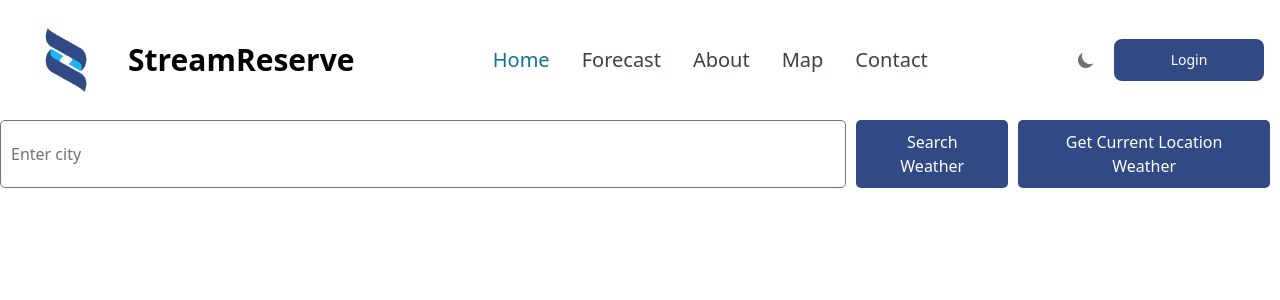
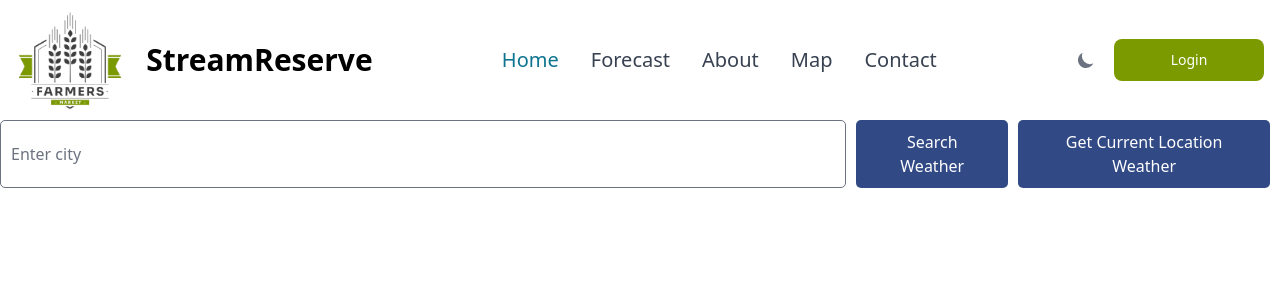
Before and after one commit to ShehanGit/Agricultural-weather-forecasting-System, a React (Create React App) app in the folder frontend/weatherforecastingsystem/: page / in a window 1280 px wide. Shown: the top 300 px of the page. Built offline with nearby package versions, Linux system fonts and the light colour scheme.

Commit message:
run repository again after reset laptop

```diff
--- a/frontend/weatherforecastingsystem/package.json
+++ b/frontend/weatherforecastingsystem/package.json
@@ -9,10 +9,10 @@
     "@testing-library/react": "^13.4.0",
     "@testing-library/user-event": "^13.5.0",
     "axios": "^1.7.2",
-    "flowbite-react": "^0.10.1",
+    "flowbite-react": "^0.10.2",
     "react": "^18.3.1",
     "react-dom": "^18.3.1",
-    "react-router-dom": "^6.25.1",
+    "react-router-dom": "^6.26.2",
     "react-scripts": "5.0.1",
     "web-vitals": "^2.1.4"
   },
--- a/frontend/weatherforecastingsystem/src/components/NavBar.jsx
+++ b/frontend/weatherforecastingsystem/src/components/NavBar.jsx
@@ -1,7 +1,7 @@
 import React from 'react';
 import { Button, Navbar, DarkThemeToggle, useThemeMode } from "flowbite-react";
 import { useNavigate } from 'react-router-dom';
-import logo from '../Images/Logo.png';
+import logo from '../Images/Logo2.png';
 
 const NavBar = () => {
   const navigate = useNavigate();
@@ -23,7 +23,7 @@ const NavBar = () => {
     <div>
       <Navbar fluid rounded>
         <Navbar.Brand onClick={handleButtonClick1}>
-          <img src={logo} style={{ marginRight: '12px', height: '100px' }} className="mr-3 h-9 sm:h-28" alt="Flowbite React Logo" />
+          <img src={logo} style={{ marginRight: '22px', height: '100px' }} className="mr-3 h-9 sm:h-28" alt="Flowbite React Logo" />
 
 
           <span onClick={handleButtonClick1} className="self-center whitespace-nowrap text-3xl font-semibold dark:text-white">StreamReserve</span>
@@ -40,7 +40,7 @@ const NavBar = () => {
 
         <div className="flex md:order-2">
               <DarkThemeToggle onClick={toggleMode} className="mr-2" />
-              <Button onClick={handleButtonClick} style={{ width: '150px', backgroundColor: '#314985', color: 'white' }}>Login</Button>
+              <Button onClick={handleButtonClick} style={{ width: '150px', backgroundColor: '#7b9a00', color: 'white' }}>Login</Button>
         <Navbar.Toggle />
         </div>
 
```
Also changed, not shown: frontend/weatherforecastingsystem/src/Images/Logo2.png (added), 1 other file (tests, documents, lock files or other folders).
